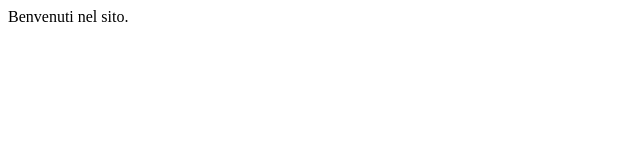
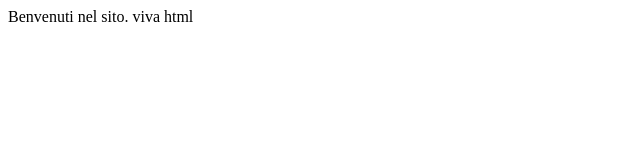
Before and after one commit to Underscore96/intro-html, a plain HTML site: page index.html in a window 1280 px wide. Shown: the full height of the page, 0-640 px from the left. Drawn offline with Linux system fonts and the light colour scheme.

Commit message:
aggiunto

```diff
--- a/index.html
+++ b/index.html
@@ -9,5 +9,7 @@
 <body>
    Benvenuti nel sito.
 
+   viva html
+
 </body>
 </html>
```
